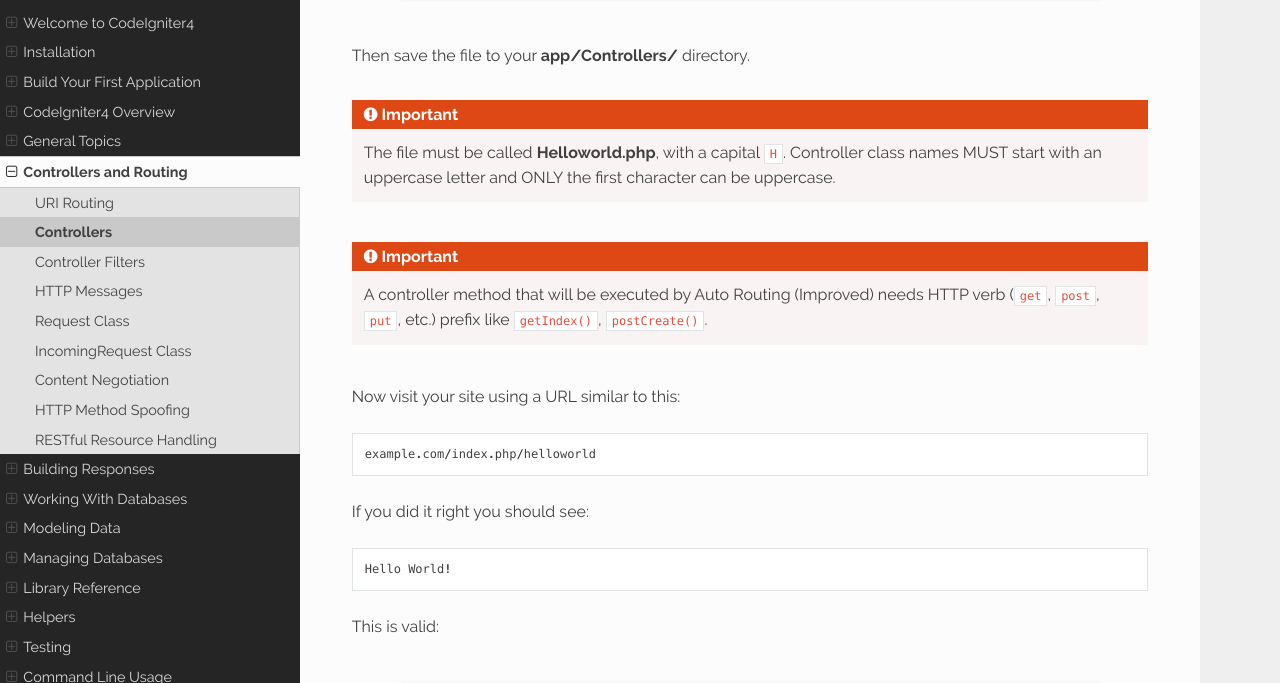
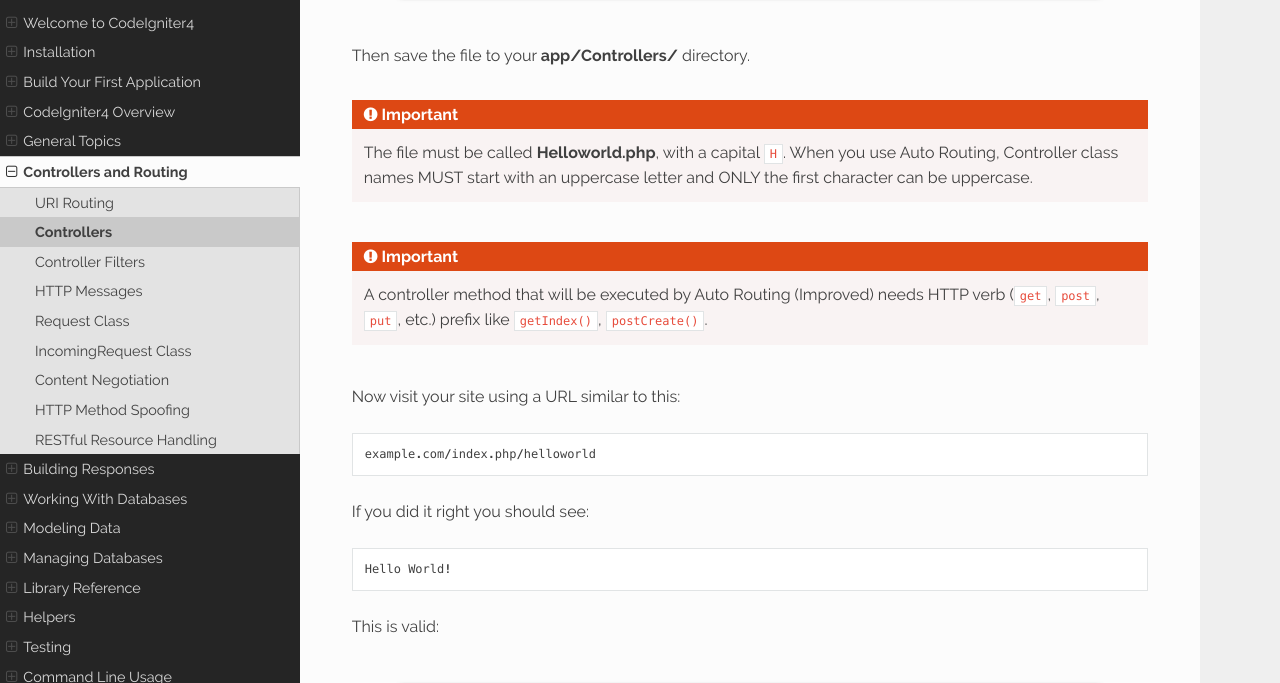
Before and after one commit to NEKOGET/ci4_user_guide_src, a Sphinx documentation site: the page built from source/incoming/controllers.rst, in a window 1280 px wide and 900 px high, scrolled down 4804 px, cut to the strip 117-800 px from the top of the window. Built offline with Sphinx 7.4.7 and the Read the Docs theme 2.0.0, drawn with Linux system fonts in a browser that asks for light colours; some of the changed text lies outside the part shown.

Commit message:
docs: explain in more detail

```diff
--- a/source/incoming/controllers.rst
+++ b/source/incoming/controllers.rst
@@ -144,7 +144,7 @@ controllers. You can extend this class in any new controller.
 
 Then save the file to your **app/Controllers/** directory.
 
-.. important:: The file must be called **Helloworld.php**, with a capital ``H``. Controller class names MUST start with an uppercase letter and ONLY the first character can be uppercase.
+.. important:: The file must be called **Helloworld.php**, with a capital ``H``. When you use Auto Routing, Controller class names MUST start with an uppercase letter and ONLY the first character can be uppercase.
 
 .. important:: A controller method that will be executed by Auto Routing (Improved) needs HTTP verb (``get``, ``post``, ``put``, etc.) prefix like ``getIndex()``, ``postCreate()``.
 
@@ -315,7 +315,7 @@ For security reasons be sure to declare any new utility methods as ``protected``
 
 Then save the file to your **app/Controllers/** directory.
 
-.. important:: The file must be called **Helloworld.php**, with a capital ``H``. Controller class names MUST start with an uppercase letter and ONLY the first character can be uppercase.
+.. important:: The file must be called **Helloworld.php**, with a capital ``H``. When you use Auto Routing, Controller class names MUST start with an uppercase letter and ONLY the first character can be uppercase.
 
 Now visit your site using a URL similar to this::
 
```
